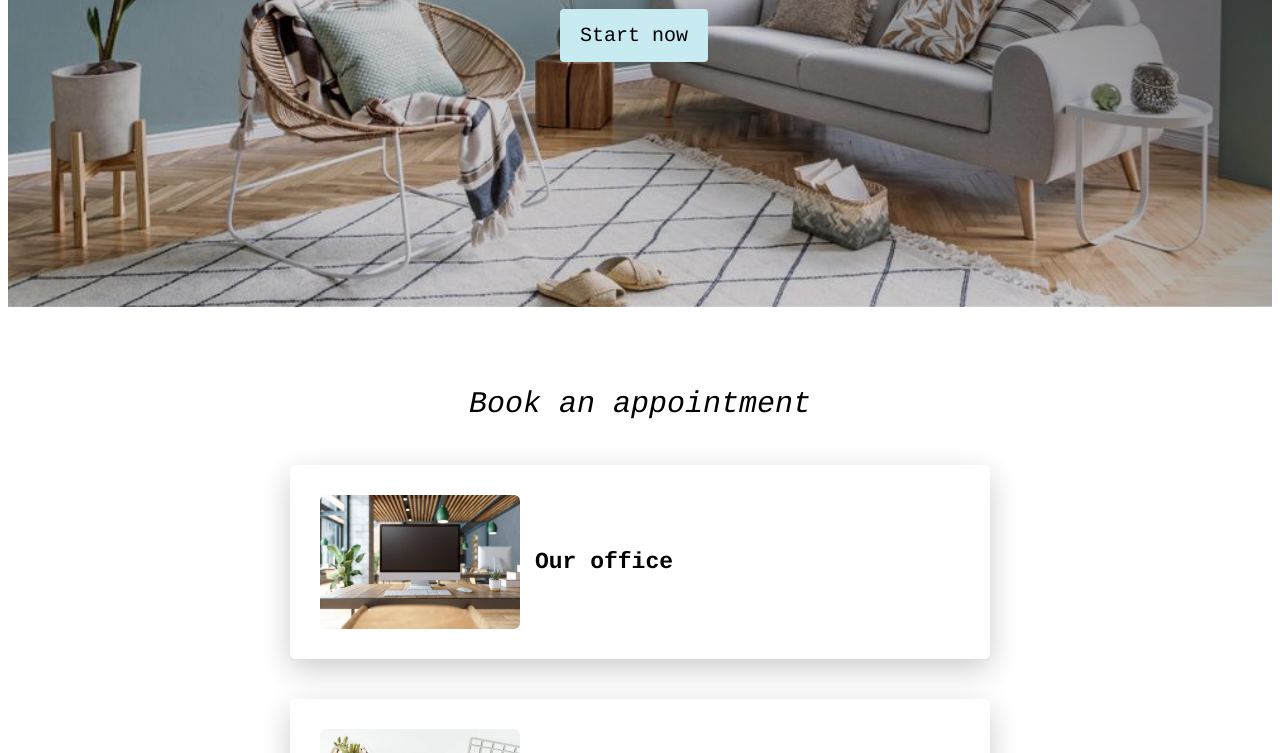
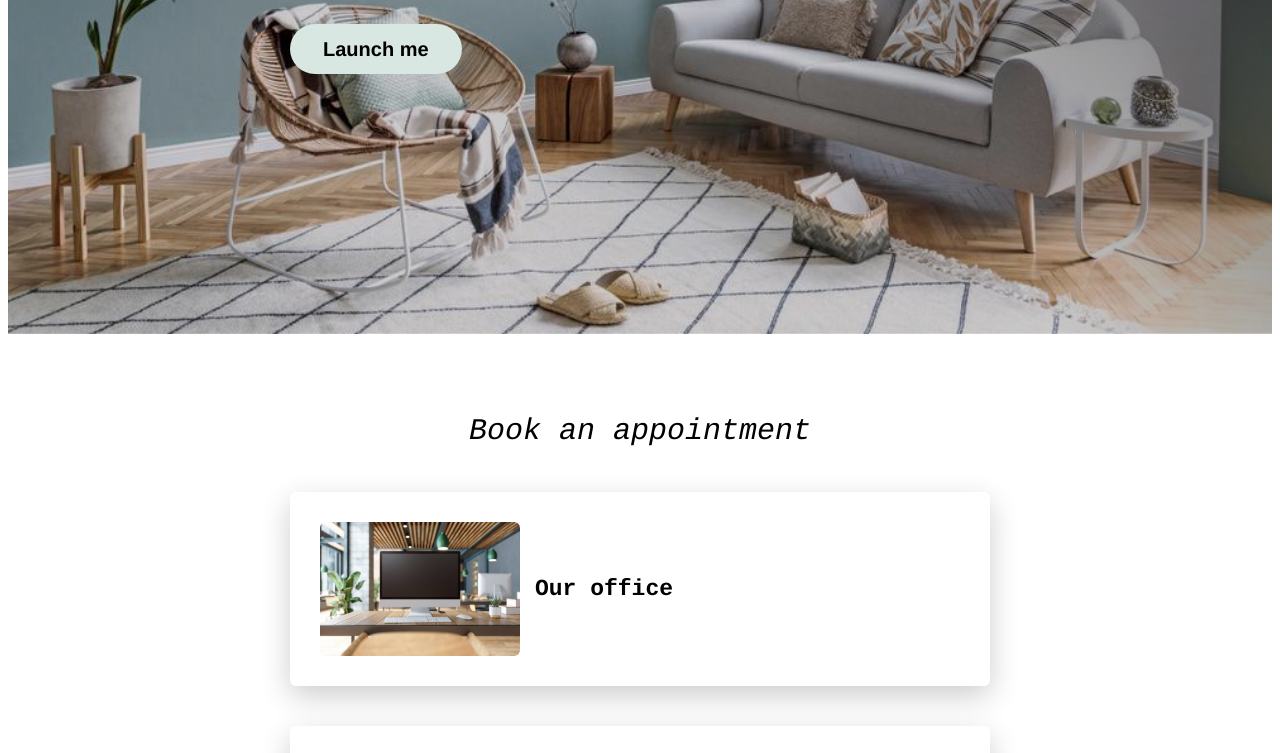
Before and after one commit to ClaraKvl/Design2U, a plain HTML site: page index.html in a window 1280 px wide. Shown: the part 500-1253 px from the top of the page. Drawn offline with Linux system fonts and the light colour scheme; a script that the page names is missing.

Commit message:
Update index.html

```diff
--- a/index.html
+++ b/index.html
@@ -12,7 +12,7 @@
 		<div class="container">
 			<h1>Let your creativity shine</h1>
 			<h2> From beginner to expert, discover the pleasure of design </h2>
-				<a href="#apply-section" class="btn">Start now</a>
+				<button data-tf-popup="Eq6iLQCa" data-tf-iframe-props="title=My typeform" data-tf-medium="snippet" style="all:unset;font-family:Helvetica,Arial,sans-serif;display:inline-block;max-width:100%;white-space:nowrap;overflow:hidden;text-overflow:ellipsis;background-color:#D8E7E2;color:#000000;font-size:20px;border-radius:25px;padding:0 33px;font-weight:bold;height:50px;cursor:pointer;line-height:50px;text-align:center;margin:0;text-decoration:none;">Launch me</button><script src="//embed.typeform.com/next/embed.js"></script>
 		</div>
 	</div>
 	<div class="container">
@@ -55,7 +55,7 @@
 
 	<div id:"apply-section">
 
-	<button data-tf-popup="Eq6iLQCa" data-tf-iframe-props="title=My typeform" data-tf-medium="snippet" style="all:unset;font-family:Helvetica,Arial,sans-serif;display:inline-block;max-width:100%;white-space:nowrap;overflow:hidden;text-overflow:ellipsis;background-color:#D8E7E2;color:#000000;font-size:20px;border-radius:25px;padding:0 33px;font-weight:bold;height:50px;cursor:pointer;line-height:50px;text-align:center;margin:0;text-decoration:none;">Launch me</button><script src="//embed.typeform.com/next/embed.js"></script>
+
 	</div>
 
 </html>
```
